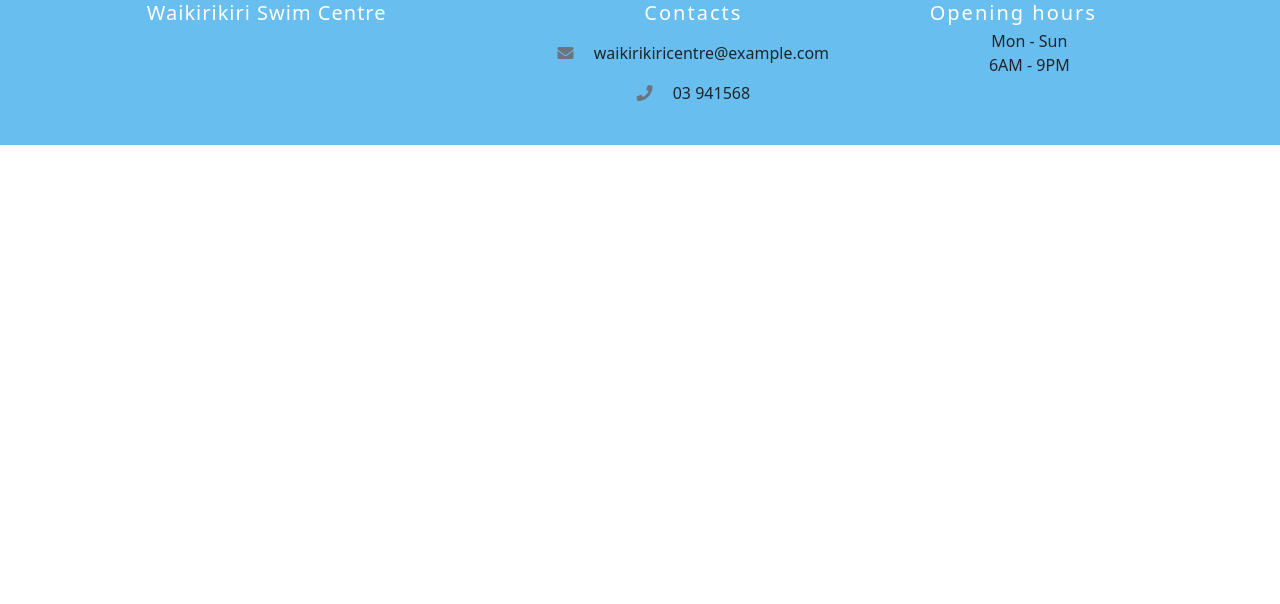
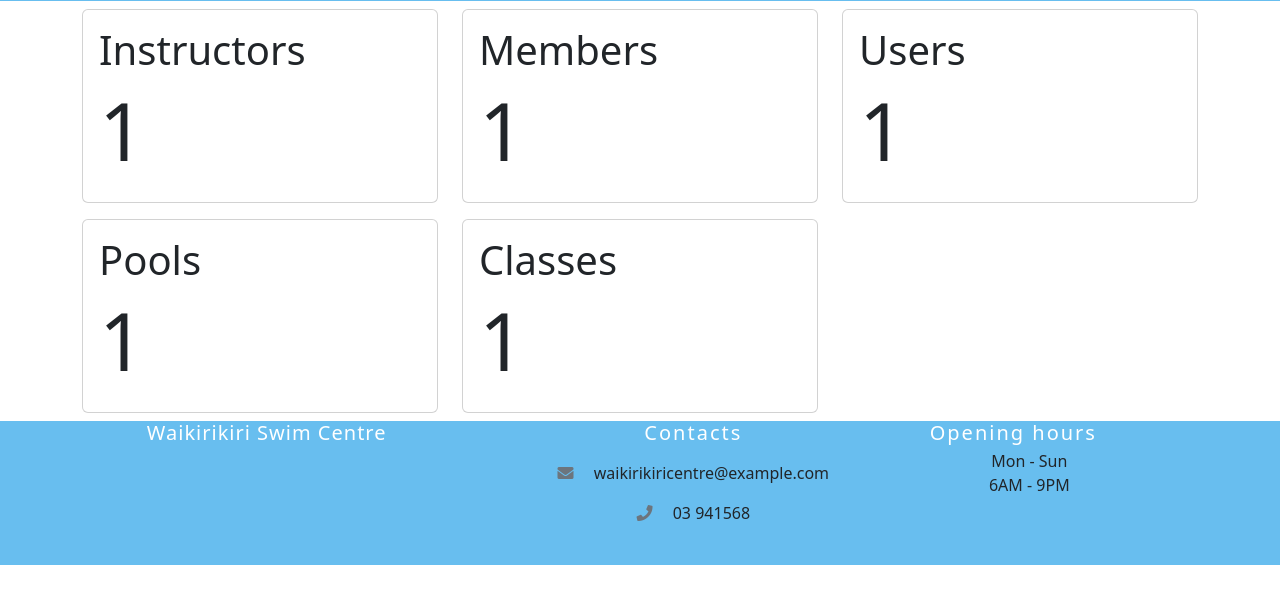
Before and after one commit to gaon5/swimapp, a Flask app: template app/templates/instructor/instructor_dashboard.html in a window 1280 px wide. Shown: the part 55-659 px from the top of the page. Run offline with Flask 3, Linux system fonts and the light colour scheme; the template is opened without the code that fills it: most values are stand-ins (such as "Sample title", 1, 10 or a date in 2020); some libraries are stand-ins or nearby versions.

Commit message:
instructor dashboard

```diff
--- a/app/guest.py
+++ b/app/guest.py
@@ -87,7 +87,8 @@ def dashboard():
         sql_data.close()
         if 'loggedIn' in session:
             if session['is_instructor'] == 1:
-                return render_template('instructor/instructor_dashboard.html', permissions=check_permissions())
+                return render_template('instructor/instructor_dashboard.html', instructor_count=instructor_count, member_count=member_count, user_count = user_count,
+                                            pool_count= pool_count,class_count= class_count, permissions=check_permissions())
             elif session['is_admin'] == 1:
                 return render_template('admin/admin_dashboard.html',instructor_count=instructor_count, member_count=member_count, user_count = user_count,
                                             pool_count= pool_count,class_count= class_count, permissions=check_permissions())
--- a/app/templates/instructor/instructor_dashboard.html
+++ b/app/templates/instructor/instructor_dashboard.html
@@ -11,6 +11,67 @@
 
 {% block body %}
 
+<div class="container">
+    <div class="row">
+        <div class="col-sm-4 py-2">
+            <div class="card card-body h-100">
+                <p class="h1">Instructors</p>
+                <h1 class="display-1">{% for instructor in instructor_count %}
+                    {% for count in instructor %}
+                        {{count}}
+                    {% endfor%}
+                {% endfor %}
+                </h1>
+            </div>
+        </div>
+        <div class="col-sm-4 py-2">
+            <div class="card card-body h-100">
+                <p class="h1">Members</p>
+                <h1 class="display-1">
+                {% for member in member_count %}
+                    {% for count in member %}
+                        {{count}}
+                    {% endfor%}
+                {% endfor %}
+            </div>
+        </div>
+        <div class="col-sm-4 py-2">
+            <div class="card h-100 card-body">
+                <p class="h1">Users</p>
+                <h1 class="display-1">
+                {% for user in user_count %}
+                    {% for count in user %}
+                        {{count}}
+                    {% endfor%}
+                {% endfor %}
+            </div>
+        </div>
+        <div class="col-sm-4 py-2">
+            <div class="card h-100">
+                <div class="card-body">
+                    <p class="h1">Pools</p>
+                    <h1 class="display-1">
+                    {% for pool in pool_count %}
+                        {% for count in pool %}
+                            {{count}}
+                        {% endfor%}
+                    {% endfor %}
+                </div>
+            </div>
+        </div>
+        <div class="col-sm-4 py-2">
+            <div class="card h-100 card-body">
+                <p class="h1">Classes</p>
+                <h1 class="display-1">
+                {% for class in class_count %}
+                    {% for count in class %}
+                        {{count}}
+                    {% endfor%}
+                {% endfor %}
+            </div>
+        </div>
+    </div>
+</div>
 {% endblock %}
 
 {% block myjs %}
```
